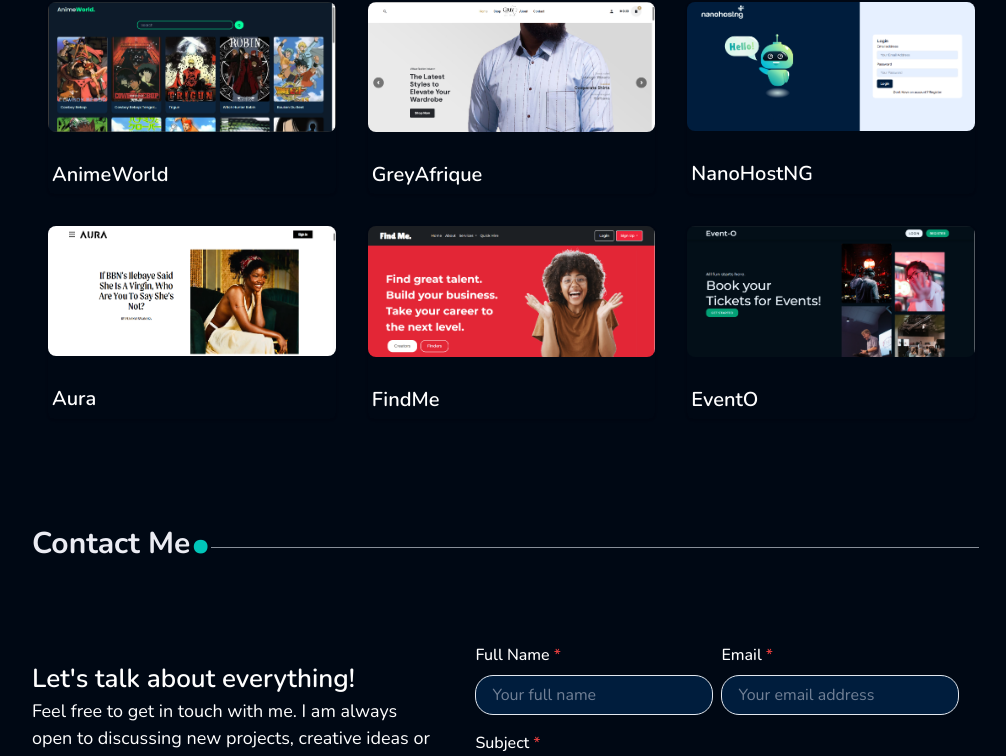
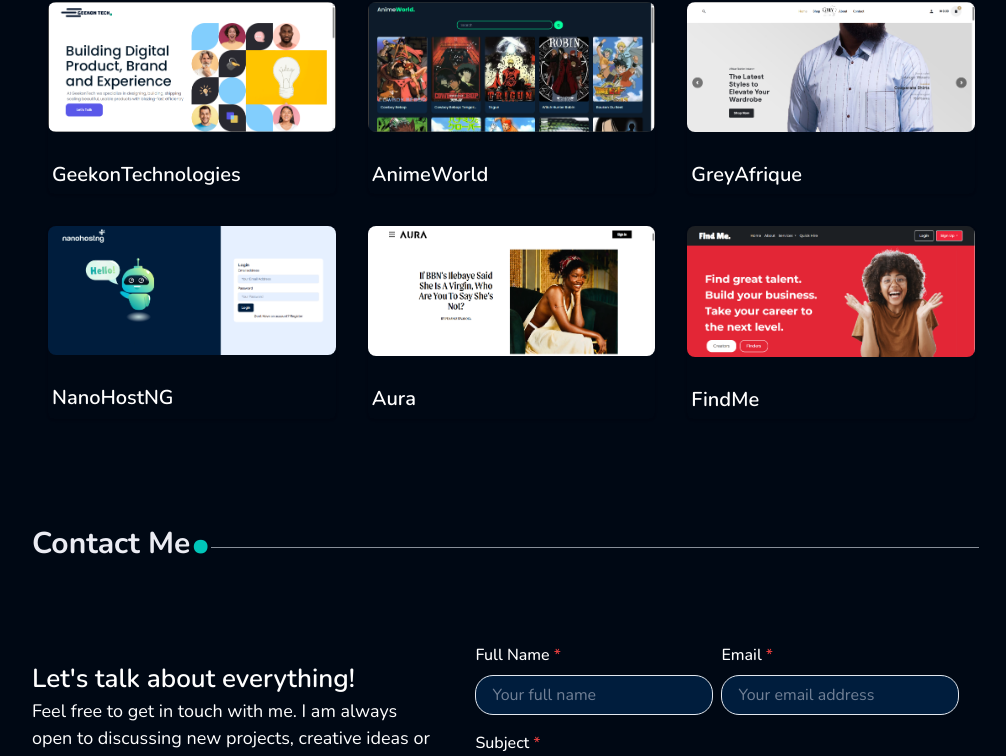
Before and after one commit to Clemon1/New-Portfolio, a React (Vite) app: page / in a window 1280 px wide. Shown: the part 2238-2994 px from the top of the page, without its empty margins (128-1134 px from the left). Built offline with nearby package versions, Linux system fonts and the light colour scheme.

Commit message:
added new porfolio

```diff
--- a/src/component/Porfolio.jsx
+++ b/src/component/Porfolio.jsx
@@ -19,12 +19,17 @@
 import animeworld from "../assets/animeworld.png";
 import findMe from "../assets/findMe.png";
 import hubNano from "../assets/hubNano.png";
-import EventO from "../assets/EventO.png";
+import geekon from "../assets/geekon.png";
 import greyAfri from "../assets/greyAfri.png";
 import aura from "../assets/aura.png";
 
 const Portfolio = () => {
   const webData = [
+    {
+      image: geekon,
+      title: "GeekonTechnologies",
+      URL: "https://geekontech.netlify.app/",
+    },
     {
       image: animeworld,
       title: "AnimeWorld",
@@ -49,11 +54,6 @@
       image: findMe,
       title: "FindMe",
       URL: "https://findme-truffle-966812.netlify.app/",
-    },
-    {
-      image: EventO,
-      title: "EventO",
-      URL: "https://eventoinfo.netlify.app",
     },
   ];
   return (
```
Also changed, not shown: src/assets/geekon.png (added).
